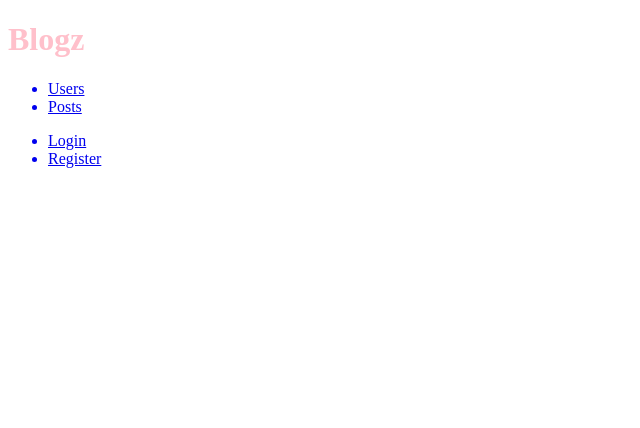
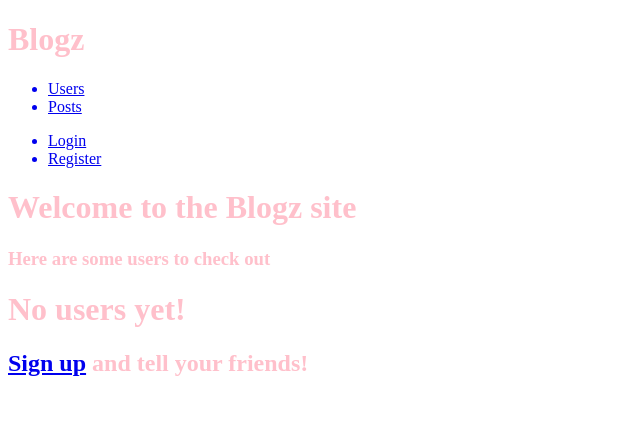
Before and after one commit to wolfgangwarneke/blogz-flask, a Flask app: page / in a window 1280 px wide. Shown: the top 428 px of the page, without its empty margins (0-640 px from the left). Run offline with Flask 2, Linux system fonts and the light colour scheme.

Commit message:
Reuse users template on index with other index content and add links to users' posts

```diff
--- a/main.py
+++ b/main.py
@@ -27,7 +27,7 @@ def get_user(username):
 @app.route("/")
 @app.route("/home")
 def index():
-    users = User.query.limit(5).all()
+    users = User.query.limit(20).all()
     # encoded_error = request.args.get("error")
     return render_template('home.html', users=users)
 
@@ -54,6 +54,7 @@ def logout():
         del session['username']
     except KeyError:
         flash("You are already logged out!", "error")
+    flash("Log in again?", "suggestion")
     return render_template('login.html')
 
 @app.route("/register", methods=["GET", "POST"])
--- a/templates/home.html
+++ b/templates/home.html
@@ -1,13 +1,8 @@
-{% extends "base.html" %}
+{% extends "users.html" %}
 
-{% block content %}
+{% block index %}
 
-<div class="users">
-  {% for user in users %}
-  <div>
-    {{loop.index}} {{user.username}}
-  </div>
-  {% endfor %}
-</div>
+<h1>Welcome to the Blogz site</h1>
+<h3>Here are some users to check out</h3>
 
 {% endblock %}
--- a/templates/users.html
+++ b/templates/users.html
@@ -1,12 +1,16 @@
 {% extends "base.html" %}
 
 {% block content %}
+
+  {% block index %}
+
+  {% endblock %}
 
 {% if users %}
   <div class="users">
     {% for user in users %}
     <div>
-      {{loop.index}} {{user.username}}
+      {{loop.index}}. <a href="/user/{{user.username}}">{{user.username}}</a>
     </div>
     {% endfor %}
   </div>
```
